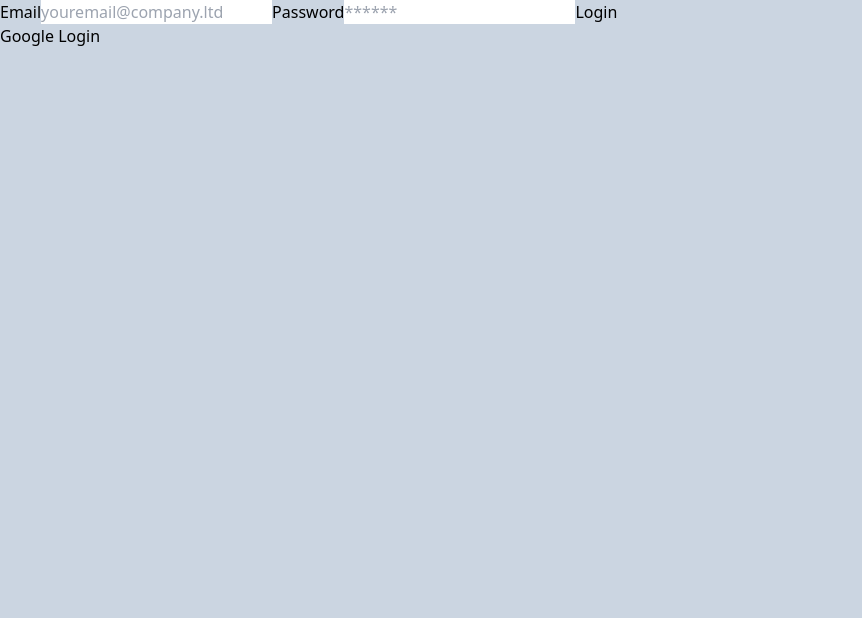
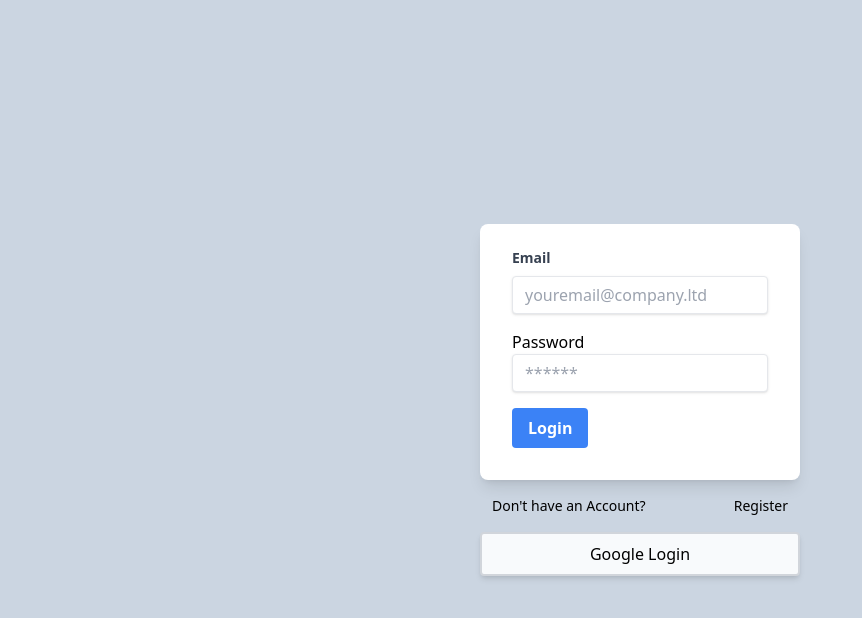
Before and after one commit to Googluu/r_fb_at_ej, a React (Create React App) app: page /login in a window 1280 px wide. Shown: the top 618 px of the page, without its empty margins (0-862 px from the left). Built offline with nearby package versions, Linux system fonts and the light colour scheme; no server answers.

Commit message:
07 step: tailwind css

```diff
--- a/src/components/Alert.jsx
+++ b/src/components/Alert.jsx
@@ -1,7 +1,7 @@
 export function Alert({ message }) {
   return (
-    <div>
-      <span>{message}</span>
+    <div className="bg-red-200 border border-red-400 text-red-700 px-4 py-3 rounded-lg relative mb-2 text-center">
+      <span className="sm:inline block">{message}</span>
     </div>
   )
 }
--- a/src/components/Home.jsx
+++ b/src/components/Home.jsx
@@ -16,12 +16,16 @@
   if (loading) return <h1>loading</h1>
 
   return (
-    <div>
-      <h1>Welcome {user.displayName || user.email}</h1>
+    <div className="w-full max-w-xs m-auto text-black">
+      <div className="bg-white rounded shadow-md px-8 pt-6 pb-8 mb-4">
+        <h1 className="text-xl mb-4">Welcome {user.displayName || user.email}</h1>
 
-      <button onClick={handleLogout}>
-        logout
-      </button>
+        <button
+          className="bg-blue-500 hover:bg-blue-700 text-white font-bold py-2 px-4 rounded"
+          onClick={handleLogout}>
+          logout
+        </button>
+      </div>
     </div>
   )
 };
--- a/src/components/Login.jsx
+++ b/src/components/Login.jsx
@@ -1,6 +1,6 @@
 import { useState } from 'react';
 import { useAuth } from '../context/authContext';
-import { useNavigate } from 'react-router-dom';
+import { Link, useNavigate } from 'react-router-dom';
 import { Alert } from './Alert';
 
 export const Login = () => {
@@ -38,25 +38,46 @@
   }
 
   return (
-    <div>
+    <div className="w-full max-w-xs m-auto">
 
       {error && <Alert message={error} />}
 
-      <form onSubmit={handleSubmit}>
-        <label htmlFor="email">Email</label>
-        <input type="email" name="email" placeholder="youremail@company.ltd"
-          onChange={handleChange}
-        />
+      <form onSubmit={handleSubmit} className="bg-white shadow-lg rounded-lg px-8 pt-6 pb-8 mb-4">
+        <div className="mb-4">
+          <label
+            htmlFor="email"
+            className="block text-gray-700 text-sm font-bold mb-2">Email</label>
+          <input
+            type="email"
+            name="email"
+            placeholder="youremail@company.ltd"
+            className="shadow appearance-none border rounded w-full py-2 px-3 text-gray-700 leading-tight focus:outline-none focus:shadow-outline"
+            onChange={handleChange}
+          />
+        </div>
 
-        <label htmlFor="password">Password</label>
-        <input type="password" name="password" placeholder="******" id="password"
-          onChange={handleChange}
-        />
+        <div className="mb-4">
+          <label htmlFor="password" className="block">Password</label>
+          <input
+            type="password"
+            name="password"
+            placeholder="******"
+            id="password"
+            className="shadow appearance-none border rounded w-full py-2 px-3 text-gray-700 leading-tight focus:outline-none focus:shadow-outline"
+            onChange={handleChange}
+          />
+        </div>
 
-        <button>Login</button>
+        <button className="bg-blue-500 hover:bg-blue-700 text-white font-bold py-2 px-4 rounded"
+        >Login</button>
       </form>
 
-      <button onClick={handleGoogleSignin}>Google Login</button>
+      <p className="my-4 text-sm flex justify-between px-3">Don't have an Account? <Link to='/register'>Register</Link></p>
+
+      <button
+        className="bg-slate-50 hover:bg-slate-200 text-black shadow-md rounded border-2 border-gray-300 py-2 px-4 w-full"
+        onClick={handleGoogleSignin}
+      >Google Login</button>
     </div>
   )
 };
--- a/src/components/Register.jsx
+++ b/src/components/Register.jsx
@@ -1,6 +1,6 @@
 import { useState } from 'react';
 import { useAuth } from '../context/authContext';
-import { useNavigate } from 'react-router-dom';
+import { useNavigate, Link } from 'react-router-dom';
 import { Alert } from './Alert';
 
 export const Register = () => {
@@ -29,23 +29,38 @@
   }
 
   return (
-    <div>
+    <div className="w-full max-w-xs m-auto">
 
       {error && <Alert message={error} />}
 
-      <form onSubmit={handleSubmit}>
-        <label htmlFor="email">Email</label>
-        <input type="email" name="email" placeholder="youremail@company.ltd"
-          onChange={handleChange}
-        />
+      <form onSubmit={handleSubmit} className="bg-white shadow-lg rounded-lg px-8 pt-6 pb-8 mb-4">
 
-        <label htmlFor="password">Password</label>
-        <input type="password" name="password" placeholder="******" id="password"
-          onChange={handleChange}
-        />
+        <div className="mb-4">
+          <label htmlFor="email" className="block text-gray-700 text-sm font-bold mb-2">Email</label>
+          <input
+            type="email"
+            name="email"
+            placeholder="youremail@company.ltd"
+            className="shadow appearance-none border rounded w-full py-2 px-3 text-gray-700 leading-tight focus:outline-none focus:shadow-outline"
+            onChange={handleChange}
+          />
+        </div>
 
-        <button>Register</button>
+        <div className="mb-4">
+          <label htmlFor="password" className="block">Password</label>
+          <input
+            type="password"
+            name="password"
+            placeholder="******"
+            id="password"
+            className="shadow appearance-none border rounded w-full py-2 px-3 text-gray-700 leading-tight focus:outline-none focus:shadow-outline"
+            onChange={handleChange}
+          />
+
+        </div>
+        <button className="bg-blue-500 hover:bg-blue-700 text-white font-bold py-2 px-4 rounded">Register</button>
       </form>
+      <p className="my-4 text-sm flex justify-between px-3">Alredy have an Account? <Link to='/login'>Login</Link></p>
     </div>
   )
 };
```
